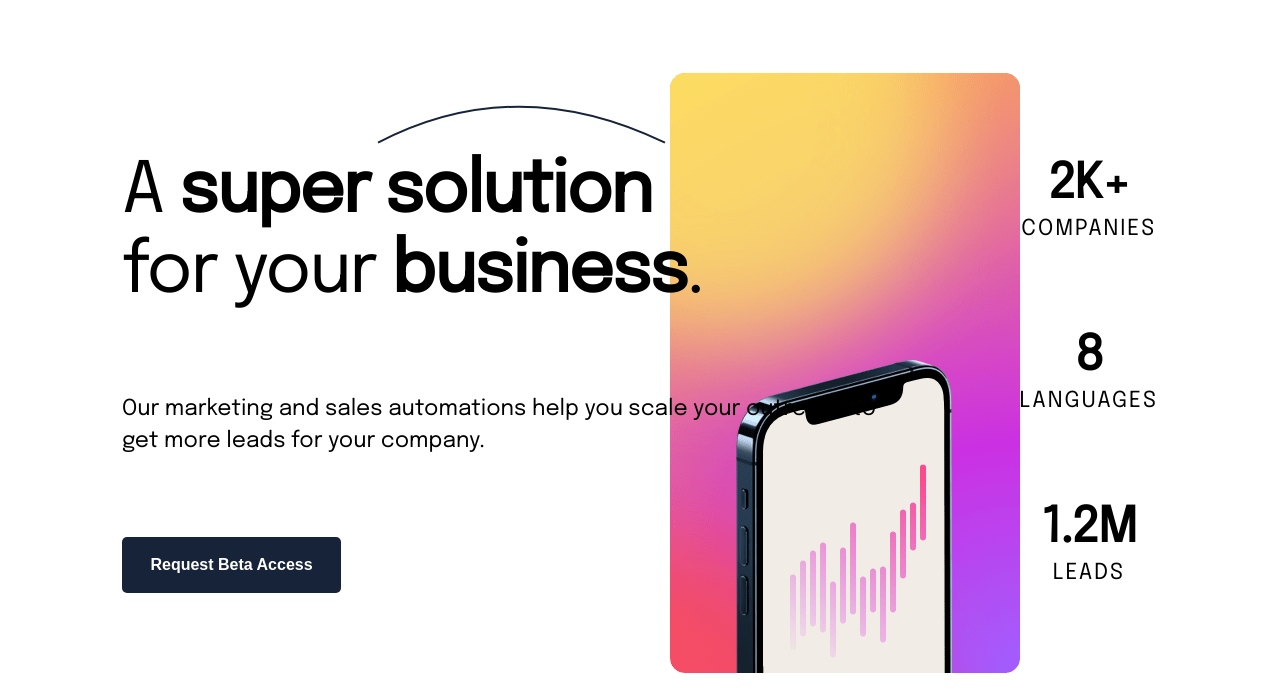
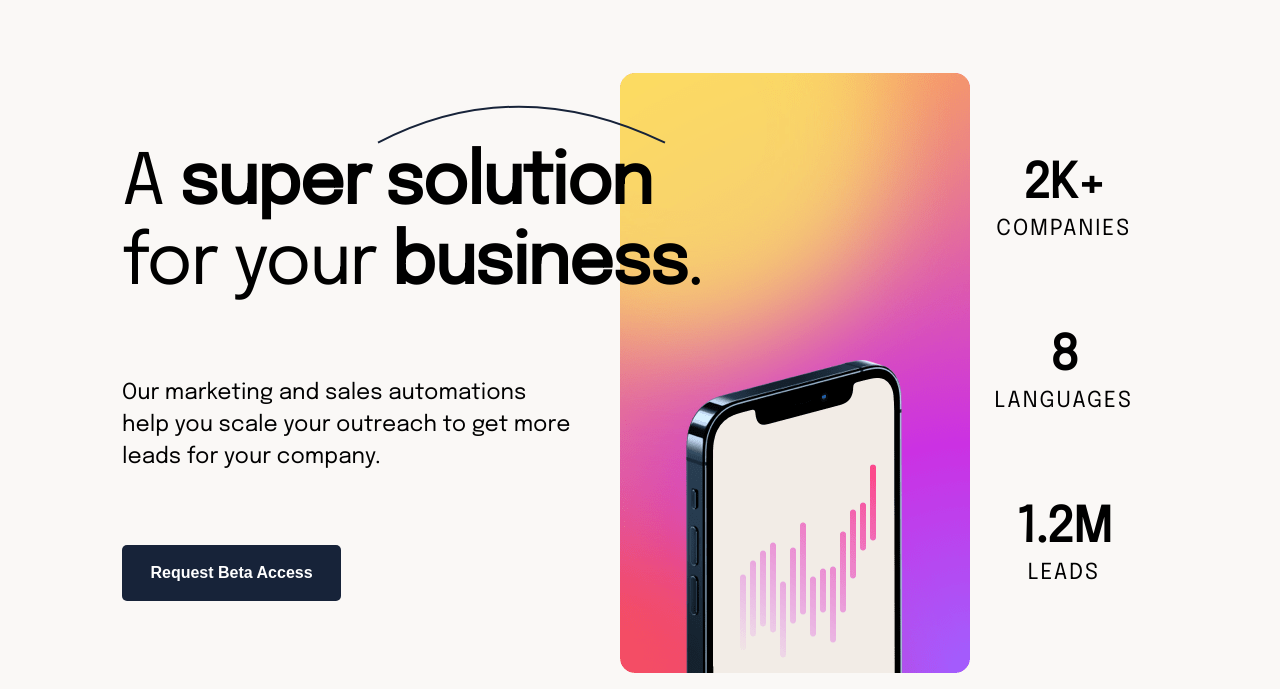
Before and after one commit to LShiznit/FMentro-suite-landign-page, a plain HTML site: page index.html in a window 1280 px wide. Shown: the part 111-800 px from the top of the page. Drawn offline with Linux system fonts and the light colour scheme.

Commit message:
suggestion fix

```diff
--- a/style.css
+++ b/style.css
@@ -25,6 +25,8 @@ body {
   font-size: 22px;
   line-height: 32px;
   font-variant: none;
+  height: 100vh;
+  background-color: #faf8f6;
 }
 
 .container {
@@ -150,6 +152,9 @@ header .container {
   align-items: flex-start;
   z-index: 1;
   text-align: left;
+}
+.grid-item:nth-of-type(1) p {
+  max-width: 450px;
 }
 /* IMAGE */
 .grid-item:nth-of-type(2) {
```
